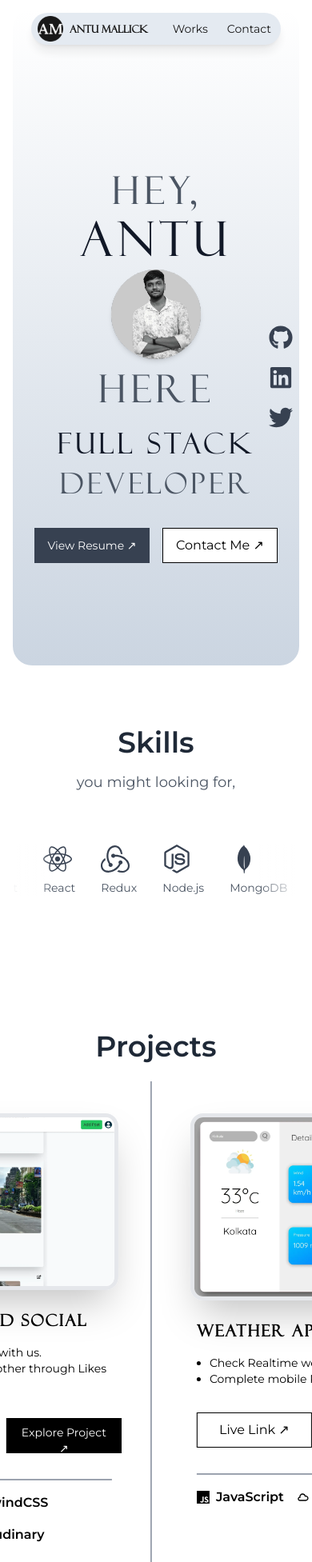
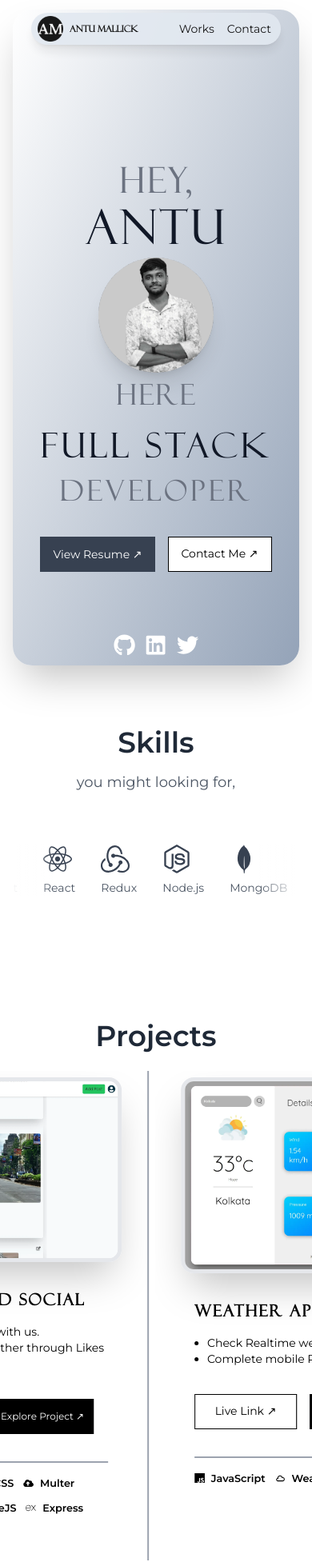
Before and after one commit to itsantu/portfolio, a React (Vite) app: page / in a window 390 px wide. Shown: the top 1953 px of the page at 80% size. Built offline with nearby package versions, Linux system fonts and the light colour scheme.

Commit message:
ui issue fix for small devices

```diff
--- a/src/components/Buttons/ContactMeButton.jsx
+++ b/src/components/Buttons/ContactMeButton.jsx
@@ -3,13 +3,9 @@ import { motion } from "framer-motion";
 
 const ContactMeButton = ({ link, linkText, targetBlank = false }) => {
   return (
-    <div
-      style={{
-        marginTop: "2rem",
-      }}
-    >
+    <div>
       <motion.div
-        className="relative inline-block min-w-36 h-11 md:min-w-[180px] md:h-[50px]"
+        className="relative inline-block min-w-32 h-11 md:min-w-[180px] md:h-[50px] mt-[4vh] md:mt-[2rem]"
         whileHover="hover"
       >
         <motion.div
@@ -21,7 +17,7 @@ const ContactMeButton = ({ link, linkText, targetBlank = false }) => {
         />
         <a href={link} target={targetBlank ? "_blank" : null}>
           <motion.button
-            className="relative z-10 px-4 py-2 bg-white border-[1px] border-black w-full h-full"
+            className="relative z-10 px-4 py-2 bg-white border-[1px] text-[14px] md:text-lg border-black w-full h-full"
             variants={{
               hover: { x: -6 },
             }}
--- a/src/components/Buttons/RouterButton.jsx
+++ b/src/components/Buttons/RouterButton.jsx
@@ -4,9 +4,9 @@ import { Link } from "react-router-dom";
 
 const RouterButton = ({ link, linkText, targetBlank = false }) => {
   return (
-    <div className="mt-8 grid gap-2">
+    <div className="mt-[4vh] md:mt-[2rem] grid gap-2">
       <motion.div
-        className="relative inline-block min-w-36 h-11 md:min-w-[180px] md:h-[50px]"
+        className="relative inline-block min-w-32 h-11 md:min-w-[180px] md:h-[50px]"
         whileHover="hover"
       >
         <motion.div
@@ -32,7 +32,7 @@ const RouterButton = ({ link, linkText, targetBlank = false }) => {
         ) : (
           <Link to={`/projects/${link}`}>
             <motion.button
-              className="relative z-10 px-4 py-2 bg-black text-sm md:text-lg text-white w-full h-full"
+              className="relative z-10 px-2 md:px-4 py-2 bg-black text-[12px] md:text-lg text-white w-full h-full"
               variants={{
                 hover: { x: -6 },
               }}
--- a/src/components/ImageContainer/ImageContainer.jsx
+++ b/src/components/ImageContainer/ImageContainer.jsx
@@ -20,14 +20,14 @@ const ImageContainer = ({ projectDesc }) => {
       whileInView={{ opacity: 1, y: 0 }}
       transition={{ duration: 0.5, delay: .3 }}
     >
-      <div className="flex flex-col md:flex-row items-center justify-center overflow-hidden p-10">
+      <div className="flex flex-col md:flex-row items-center justify-center overflow-hidden py-2 px-8 md:p-10">
         <img
           className="w-full md:w-2/5 h-auto max-w-full object-cover border-[5px] shadow-2xl rounded-2xl hover:scale-105 duration-300"
           src={primaryImage}
           alt="Primary Image"
         />
 
-        <div className="w-full md:w-1/2 mt-4 md:mt-0 md:ml-4 p-2 md:p-4">
+        <div className="w-full md:w-1/2 mt-4 md:mt-0 md:ml-4 p-[2vh] md:p-4">
           <h2 className="text-xl md:text-4xl tracking-widest font-bold font-felixti">{name}</h2>
 
           <div className="mt-4">
@@ -49,20 +49,19 @@ const ImageContainer = ({ projectDesc }) => {
             <RouterButton link={id} linkText="Explore Project ↗" />
           </div>
 
-          <hr className="w-full border-t-2 border-gray-400 mt-8" />
+          <hr className="w-full border-t-2 border-gray-400 mt-[4vh] md:mt-8" />
 
           {/*Tech Stack*/}
-          <div className="mt-4">
-            <ul className="flex gap-4 mt-4 flex-wrap">
+          <div className="mt-1 sm:mt-[20rem] md:mt-4">
+            <ul className="flex gap-3 mt-4 flex-wrap">
               {techStack.map((tech, index) => (
-                <li key={index} className="flex items-center gap-2 text-base">
+                <li key={index} className="flex items-center gap-2 text-[0.8rem] md:text-base">
                   {tech.icon}
                   <span className="font-semibold">{tech.name}</span>
                 </li>
               ))}
             </ul>
           </div>
-          <div className="mt-4"></div>
         </div>
       </div>
     </motion.div>
--- a/src/sections/Footer.jsx
+++ b/src/sections/Footer.jsx
@@ -3,11 +3,11 @@ import { FaGithub, FaTwitter, FaInstagram, FaLinkedin } from "react-icons/fa";
 
 const Footer = () => {
   return (
-    <section className="p-20 pt-7 pb-3 border-t border-gray-400 flex justify-center items-center flex-wrap gap-5">
+    <section className="md:p-10 pt-7  border-t border-gray-400 flex justify-center items-center flex-wrap gap-5">
     <div className="flex flex-col items-center gap-3">
 
     {/* Social Links */}
-      <div className="flex gap-4 mb-6">
+      <div className="flex gap-4 mb-1 md:mb-6">
         <div className="social-icon cursor-pointer">
           <a href="https://github.com/itsantu" target="_blank">
             <FaGithub className="text-gray-500 hover:text-gray-800 duration-100 w-6 h-6" />
--- a/src/sections/Hero.jsx
+++ b/src/sections/Hero.jsx
@@ -13,16 +13,16 @@ const HeroSection = () => {
         initial={{ opacity: 0 }}
         animate={{ opacity: 1 }}
         transition={{ duration: 1 }}
-        className="relative flex flex-col items-center justify-center h-full bg-gradient-to-b from-white to-slate-300 text-center rounded-3xl p-4 pt-[10vh]"
+        className="relative flex flex-col items-center justify-center h-full bg-gradient-to-br   from-white to-slate-400 shadow-2xl text-center rounded-3xl p-4 pt-[10vh]"
       >
         {/* Title Animation */}
         <motion.h1
           initial={{ y: -50, opacity: 0 }}
           animate={{ y: 0, opacity: 1 }}
           transition={{ duration: 1, delay: 0.2 }}
-          className="text-5xl md:text-7xl tracking-widest text-gray-900 leading-tight font-felixti"
+          className=" tracking-widest text-gray-900 leading-tight font-felixti"
         >
-          <span className="text-gray-600">HEY,</span> <br />
+          <span className="text-[2.8rem] md:text-6xl text-gray-500">HEY,</span> <br />
           <motion.span
             initial={{ opacity: 0, scale: 0.9 }}
             animate={{ opacity: 1, scale: 1 }}
@@ -36,9 +36,9 @@ const HeroSection = () => {
               initial={{ opacity: 0, y: 30 }}
               animate={{ opacity: 1, y: 0 }}
               transition={{ duration: 1, delay: 0.6 }}
-              className="w-28 h-28 md:w-36 md:h-36 rounded-full shadow-md"
+              className="w-36 h-36 md:w-36 md:h-36 rounded-full shadow-xl"
             />
-            <span className="text-gray-600 mb-4">HERE</span>
+            <span className="text-4xl md:text-8xl text-gray-500 mb-4 md:mb-0">HERE</span>
           </motion.span>
         </motion.h1>
 
@@ -49,8 +49,8 @@ const HeroSection = () => {
           transition={{ duration: 1, delay: 0.8 }}
           className="text-4xl md:text-7xl tracking-widest text-gray-900 leading-tight font-felixti"
         >
-          <span className="text-4xl md:text-8xl mb-2 inline-block">FULL STACK</span> <br />
-          <span className="text-gray-600">DEVELOPER</span>
+          <span className="text-[2.7rem] md:text-8xl mb-2 inline-block">FULL STACK</span> <br />
+          <span className="text-gray-500">DEVELOPER</span>
         </motion.h2>
 
         {/* Button Animation */}
@@ -69,28 +69,28 @@ const HeroSection = () => {
           initial={{ opacity: 0, x: 20 }}
           animate={{ opacity: 1, x: 0 }}
           transition={{ duration: 1, delay: 1.2 }}
-          className="absolute flex flex-col items-center justify-center gap-5 right-2 mt-8"
+          className="absolute flex md:flex-col items-center justify-center gap-3 md:gap-5 bottom-3 md:right-2 mt-8"
         >
           <a
             href="https://github.com/itsantu"
             target="_blank"
             rel="noopener noreferrer"
           >
-            <FaGithub className="text-3xl text-gray-700 hover:text-gray-600" />
+            <FaGithub className="text-[1.7rem] md:text-3xl text-white hover:text-gray-700 duration-100 hover:scale-110" />
           </a>
           <a
             href="https://linkedin.com/in/antu-mallick"
             target="_blank"
             rel="noopener noreferrer"
           >
-            <FaLinkedin className="text-3xl text-gray-700 hover:text-gray-600" />
+            <FaLinkedin className="text-[1.7rem] md:text-3xl text-white hover:text-gray-700 duration-100 hover:scale-110" />
           </a>
           <a
             href="https://x.com/AntuMallick87?t=Jbc6iFx2PWxCRSFhQ3EMnA&s=08"
             target="_blank"
             rel="noopener noreferrer"
           >
-            <FaTwitter className="text-3xl text-gray-700 hover:text-gray-600" />
+            <FaTwitter className="text-[1.7rem] md:text-3xl text-white hover:text-gray-700 duration-100 hover:scale-110" />
           </a>
         </motion.div>
       </motion.div>
--- a/src/sections/Navbar.jsx
+++ b/src/sections/Navbar.jsx
@@ -38,13 +38,13 @@ const Navbar = () => {
       }`}
     >
       <div className="container mx-auto px-2 py-1 flex justify-between items-center">
-        <div className="text-[0.8rem] md:text-[1rem] font-bold font-felixti">
+        <div className="text-[0.7rem] md:text-[1rem] font-bold font-felixti">
         <img src='android-chrome-192x192.png' alt='Antu Mallick Logo' className='h-8 w-8 md:w-10 md:h-10 inline-block mr-2' />
         <a href='#hero'>Antu Mallick</a>
         </div>
-        <ul className="flex space-x-4">
-          <li className="text-sm md:text-lg cursor-pointer p-1 md:px-3 md:py-2 rounded-full hover:bg-slate-300 duration-150"><a href='#works'>Works</a></li>
-          <li className="text-sm md:text-lg cursor-pointer p-1 md:px-3 md:py-2 rounded-full hover:bg-slate-300 duration-150"><a href='#contact'>Contact</a></li>
+        <ul className="flex space-x-2">
+          <li className="text-sm md:text-lg cursor-pointer p-1 md:px-3 md:py-1 rounded-full hover:bg-slate-200 duration-150"><a href='#works'>Works</a></li>
+          <li className="text-sm md:text-lg cursor-pointer p-1 md:px-3 md:py-1 rounded-full hover:bg-slate-200 duration-150"><a href='#contact'>Contact</a></li>
         </ul>
       </div>
     </motion.nav>
--- a/src/sections/Projects.jsx
+++ b/src/sections/Projects.jsx
@@ -13,7 +13,7 @@ const Projects = () => {
 
   return (
     <div className="h-[150vh] md:h-[350vh] " ref={targetRef} id="works">
-      <div className="h-screen sticky top-0 flex flex-col pt-16 md:pt-12 overflow-hidden">
+      <div className="h-screen sticky top-0 flex flex-col pt-[6vh] md:pt-12 overflow-hidden">
         <h1 className="text-4xl text-center font-semibold text-gray-800 mb-4">
           Projects
         </h1>
```
